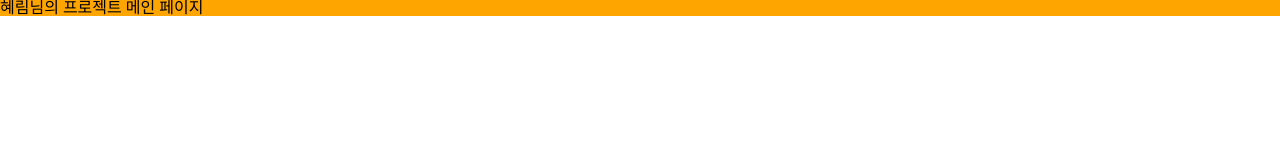
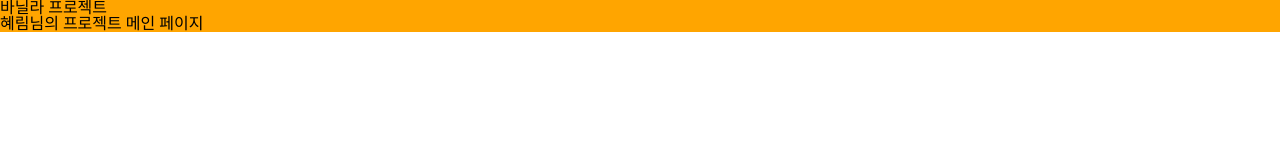
Before and after one commit to gofla1996/team-project, a website built with Vite: page index.html in a window 1280 px wide. Built offline with nearby package versions, Linux system fonts and the light colour scheme.

Commit message:
[Feat] 제목 추가
- 마크업 구조에 필요한 대제목 추가
- 본문 콘텐츠로 분리

Resolved #8

```diff
--- a/index.html
+++ b/index.html
@@ -11,7 +11,8 @@
   </head>
   <body>
     <div id="app">
-      혜림님의 프로젝트 메인 페이지
+      <h1>바닐라 프로젝트</h1>
+      <p>혜림님의 프로젝트 메인 페이지</p>
     </div>
 
 
```
